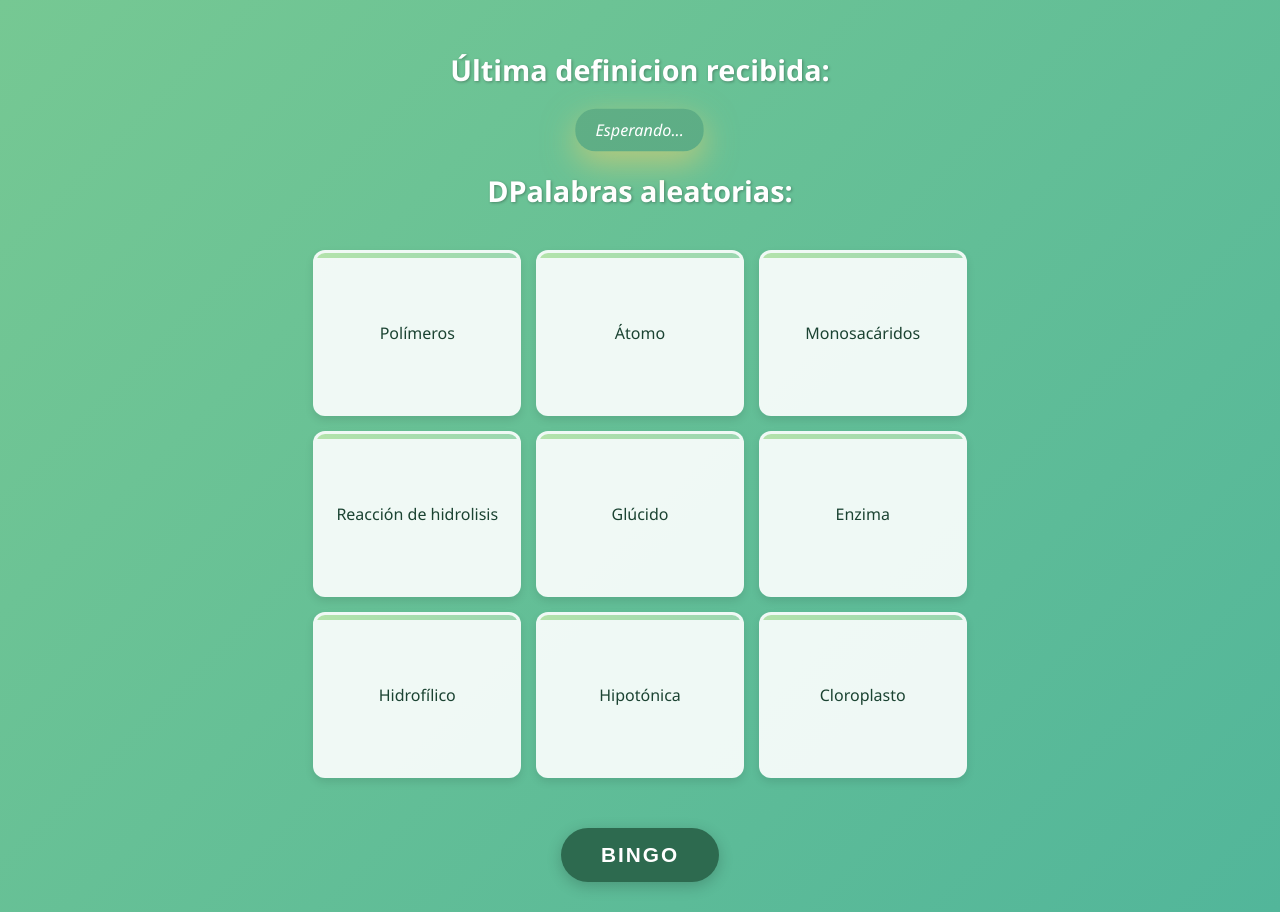
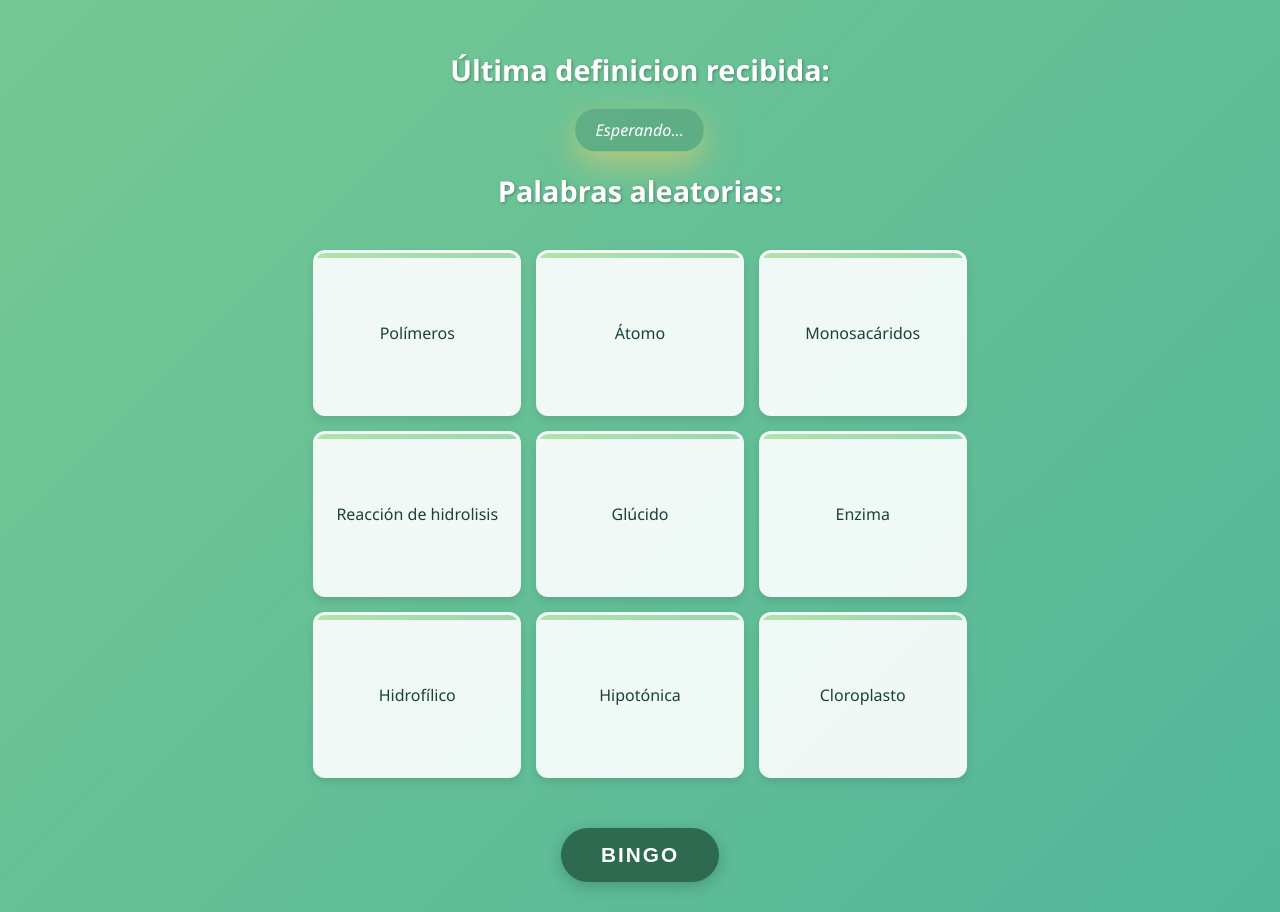
Before and after one commit to sebas3261/bingo, a React (Vite) app: page /game in a window 1280 px wide. Built offline with nearby package versions, Linux system fonts and the light colour scheme; no server answers; the database is empty.

Commit message:
fixx typo

```diff
--- a/src/pages/Game.jsx
+++ b/src/pages/Game.jsx
@@ -112,7 +112,7 @@ export default function Game() {
             <p>Esperando...</p>
           )}
 
-          <h2>DPalabras aleatorias:</h2>
+          <h2>Palabras aleatorias:</h2>
           <div className="cardContainer">
           {randomWords.map((item, index) => (
         <div
```
